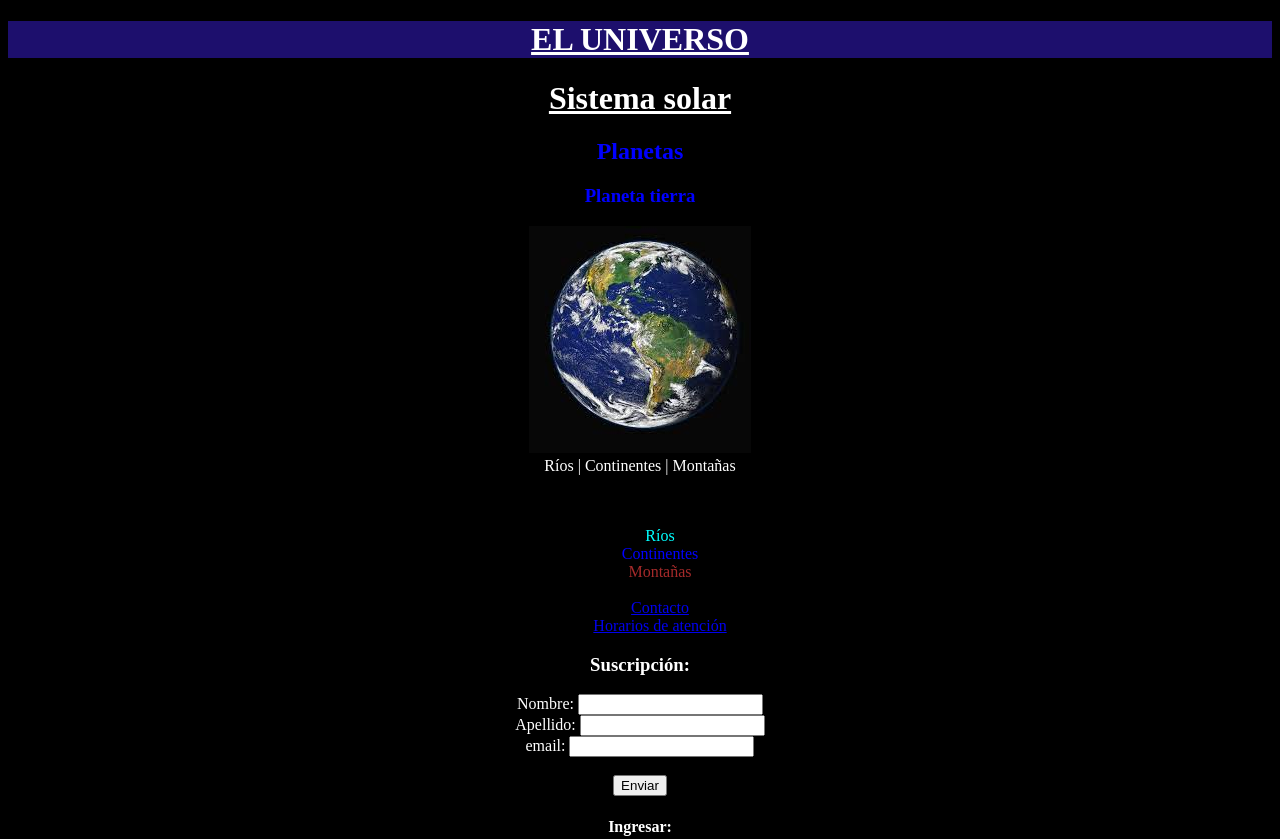
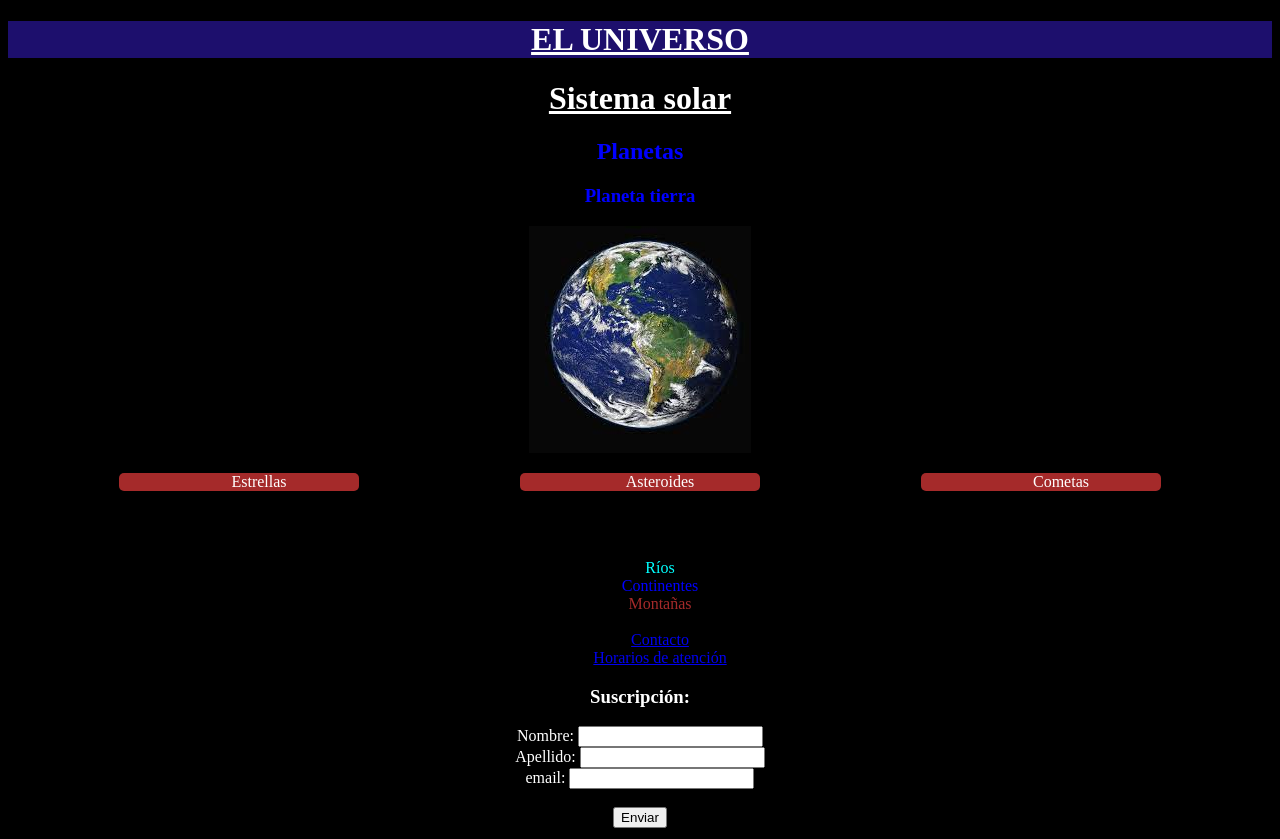
Before and after one commit to RubenADD/RubenADD.github.io, a plain HTML site: page index.html in a window 1280 px wide. Shown: the top 839 px of the page. Drawn offline with Linux system fonts and the light colour scheme.

Commit message:
Add files via upload

```diff
--- a/index.html
+++ b/index.html
@@ -18,7 +18,10 @@
     <img src="tierra.jfif" alt="planeta tierra">
     <br>
     <nav>
-        Ríos | Continentes | Montañas </nav>
+        <ul class="tp6a">Estrellas </ul>
+        <ul class="tp6a">Asteroides</ul>
+        <ul class="tp6a">Cometas</ul>
+    </nav>
         <main> <section>
 
                 <br>
--- a/style.css
+++ b/style.css
@@ -40,3 +40,19 @@ body {
 ul{
     list-style: none;
 }
+
+/* Tarea 6 */
+
+nav {
+    display: flex;
+    gap: 50px;
+    justify-content: space-evenly;
+
+}
+.tp6a {
+    background-color: brown;
+    border-radius: 5px;
+    width: 200px;
+
+
+}
```
